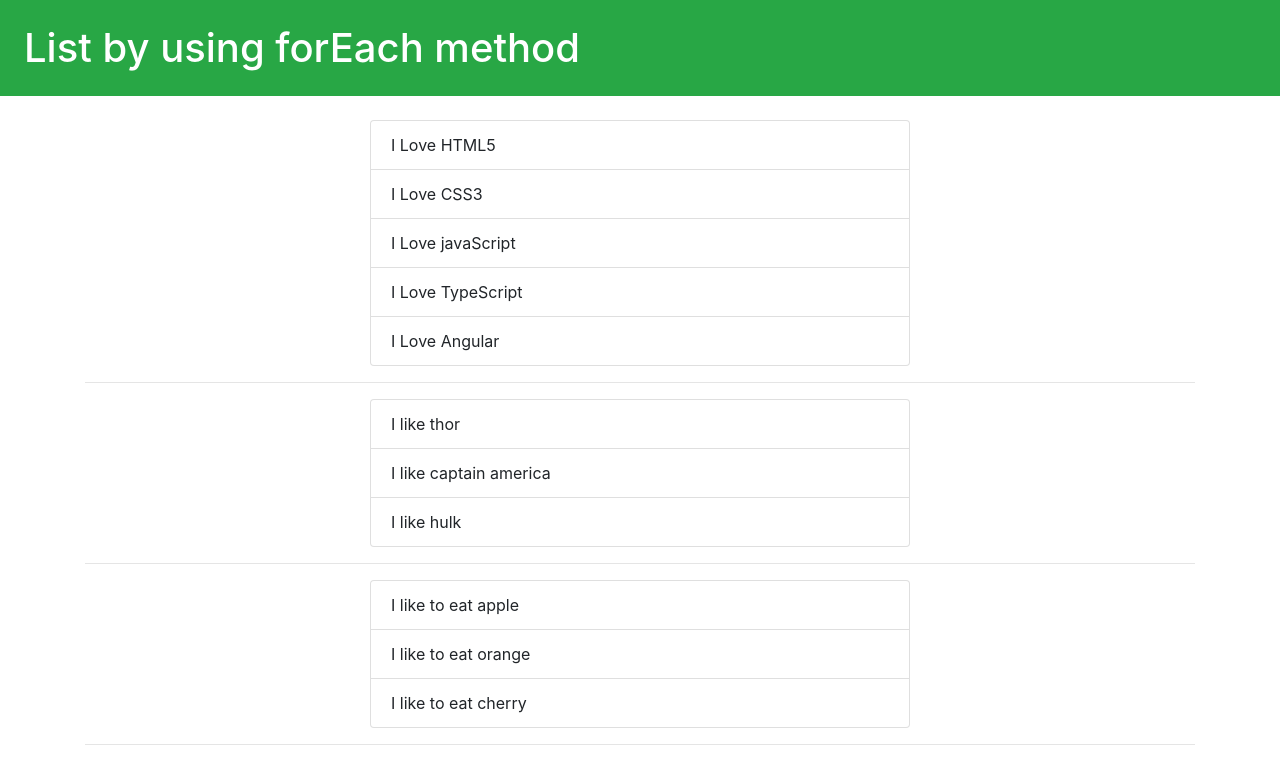
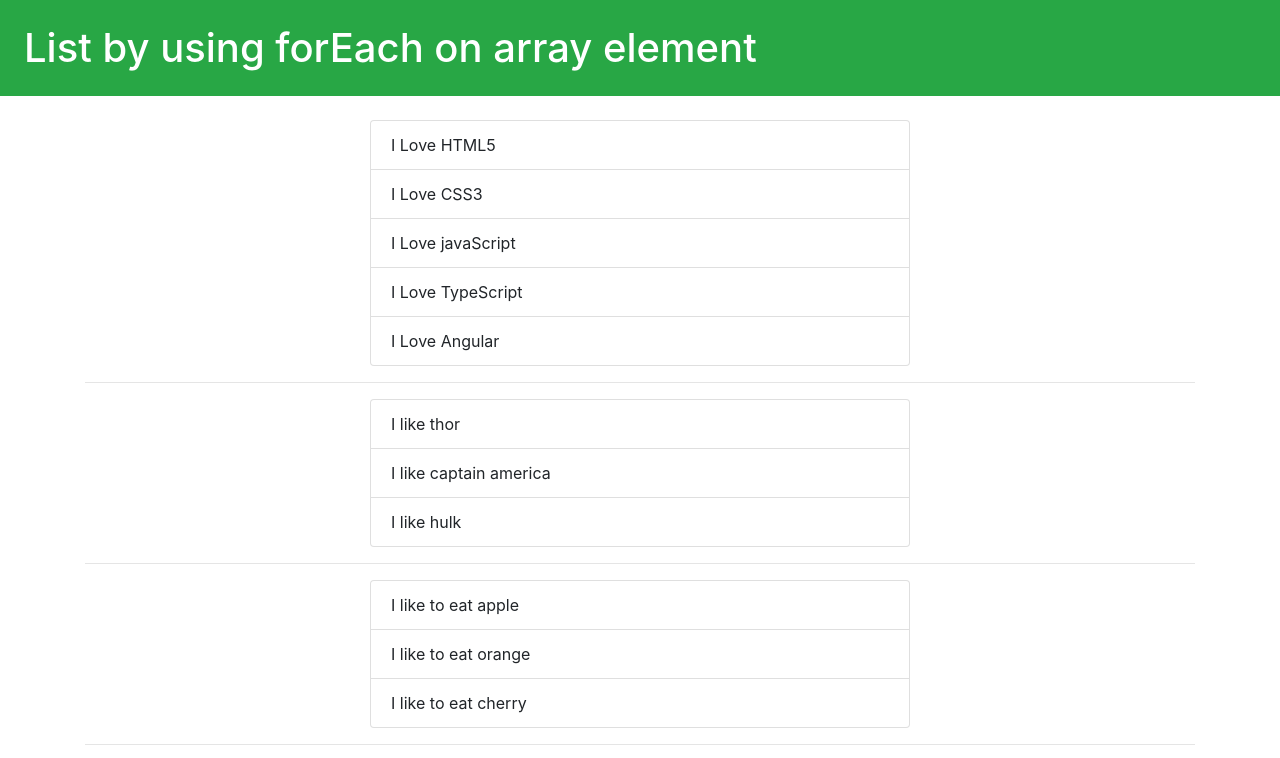
Before and after one commit to vrushalisoft/list-using-for-each, a plain HTML site: page index.html in a window 1280 px wide. Shown: the top 758 px of the page. Drawn offline with nearby package versions, Linux system fonts and the light colour scheme.

Commit message:
changes in title

```diff
--- a/index.html
+++ b/index.html
@@ -8,7 +8,7 @@
     <link rel="stylesheet" href="https://cdn.jsdelivr.net/npm/bootstrap@4.6.2/dist/css/bootstrap.min.css" integrity="sha384-xOolHFLEh07PJGoPkLv1IbcEPTNtaed2xpHsD9ESMhqIYd0nLMwNLD69Npy4HI+N" crossorigin="anonymous">
 </head>
 <body>
-    <h1 class="bg-success text-white p-4">List by  using forEach method</h1>
+    <h1 class="bg-success text-white p-4">List by using forEach on array element</h1>
     <div class="container mt-4">
         <div class="row justify-content-center">
             <div class="col-6" id="skillsInfo">
```
